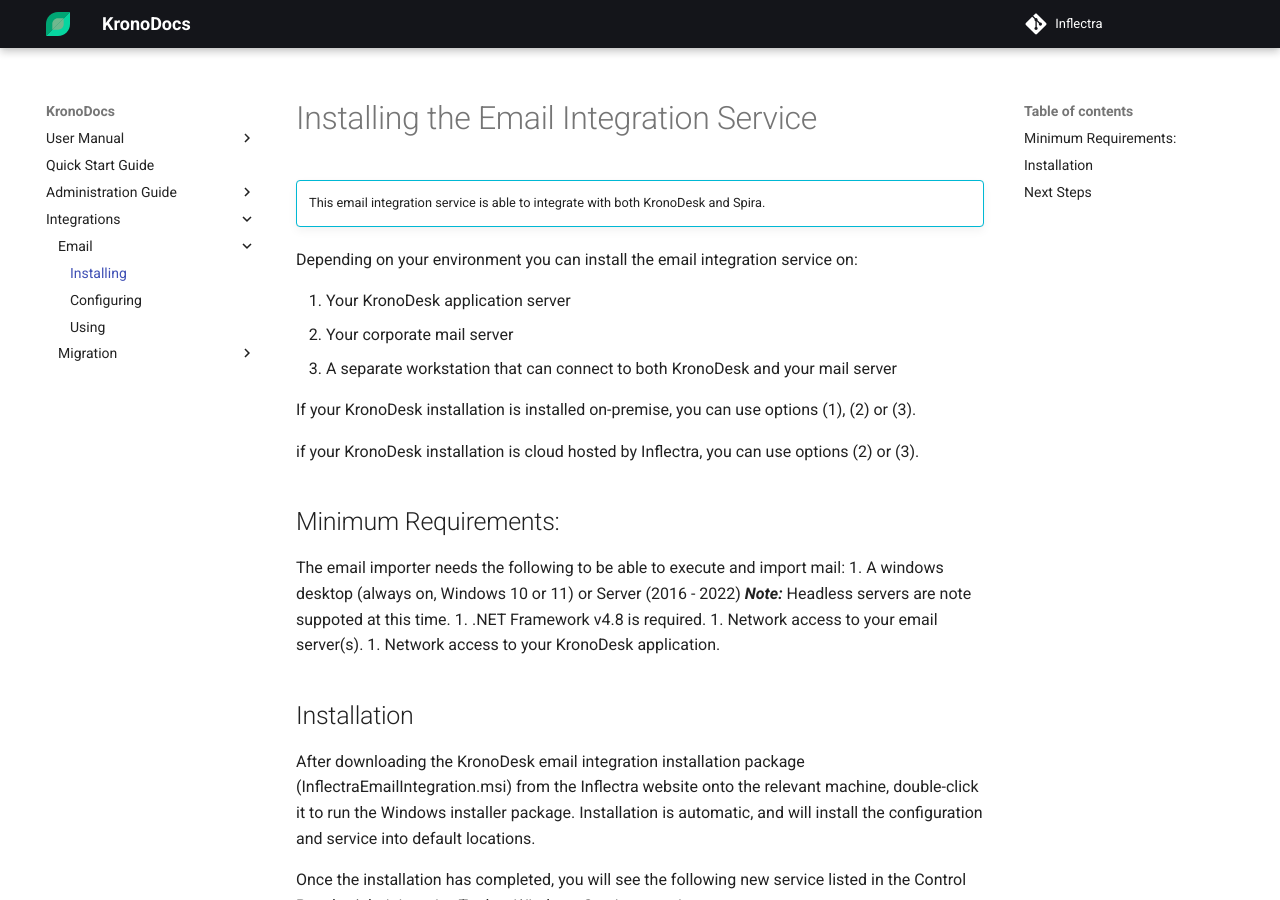
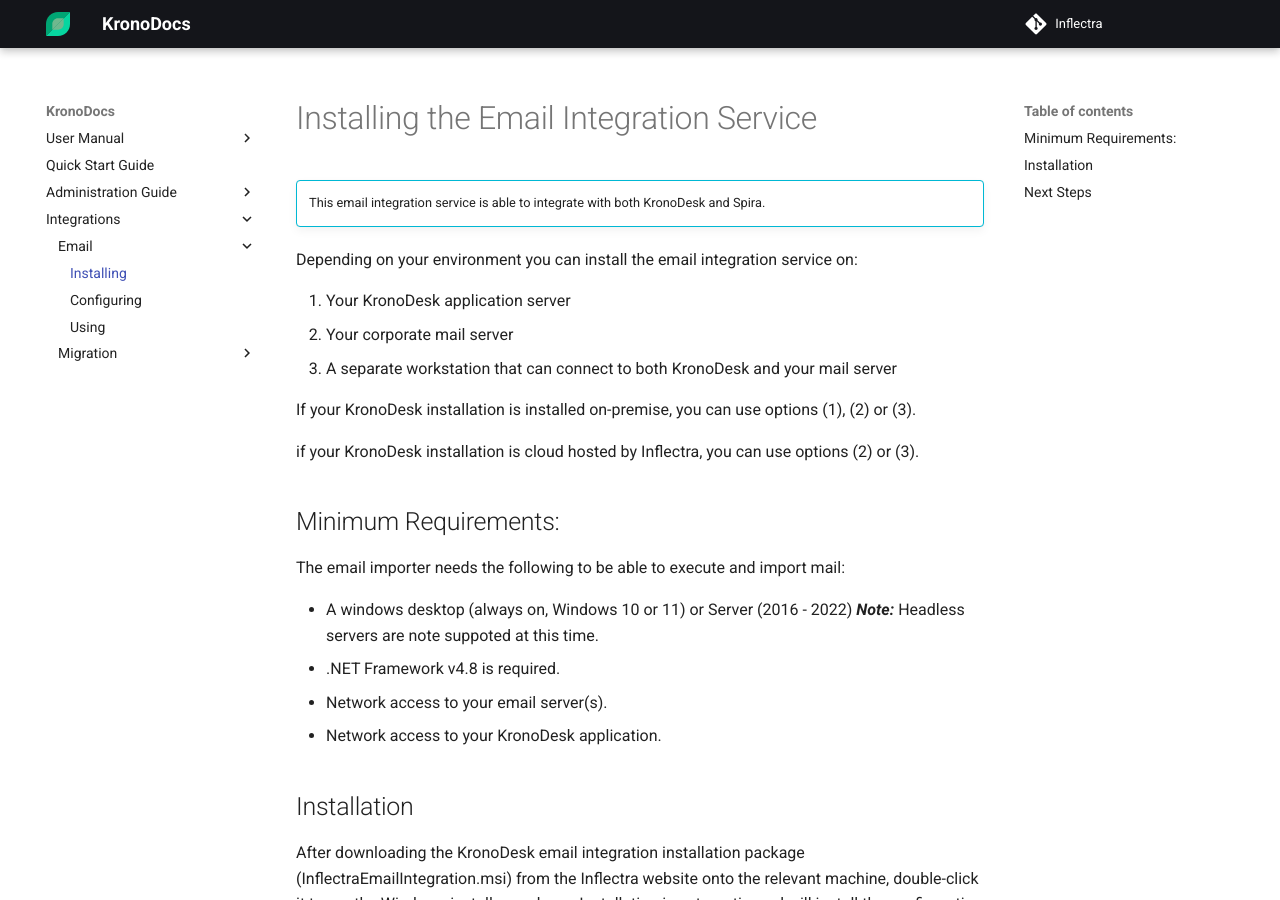
Before and after one commit to Inflectra/kronodesk-documentation, an MkDocs documentation site: the page built from docs/Email-Integration-Guide/Installing-the-Email-Integration-Service.md, in a window 1280 px wide and 900 px high. Built offline with MkDocs 1.6.1 and Material for MkDocs 9.7.7, drawn with Linux system fonts in a browser that asks for light colours; old or Windows-style settings are respelled for this version of MkDocs.

Commit message:
fixes formatting

```diff
--- a/docs/Email-Integration-Guide/Installing-the-Email-Integration-Service.md
+++ b/docs/Email-Integration-Guide/Installing-the-Email-Integration-Service.md
@@ -14,15 +14,14 @@
 if your KronoDesk installation is cloud hosted by Inflectra, you can use options (2) or (3).
 
 ## Minimum Requirements:
+The email importer needs the following to be able to execute and import mail:
 
-The email importer needs the following to be able to execute and import mail:
-1. A windows desktop (always on, Windows 10 or 11) or Server (2016 - 2022) ___Note:___ Headless servers are note suppoted at this time.
-1. .NET Framework v4.8 is required.
-1. Network access to your email server(s).
-1. Network access to your KronoDesk application.
+- A windows desktop (always on, Windows 10 or 11) or Server (2016 - 2022) ___Note:___ Headless servers are note suppoted at this time.
+- .NET Framework v4.8 is required.
+- Network access to your email server(s).
+- Network access to your KronoDesk application.
 
 ## Installation
-
 After downloading the KronoDesk email integration installation package (InflectraEmailIntegration.msi) from the Inflectra website onto the relevant machine, double-click it to run the Windows installer package. Installation is automatic, and will install the configuration and service into default locations.
 
 Once the installation has completed, you will see the following new service listed in the Control Panel > Administrative Tools > Windows Services section:
```
